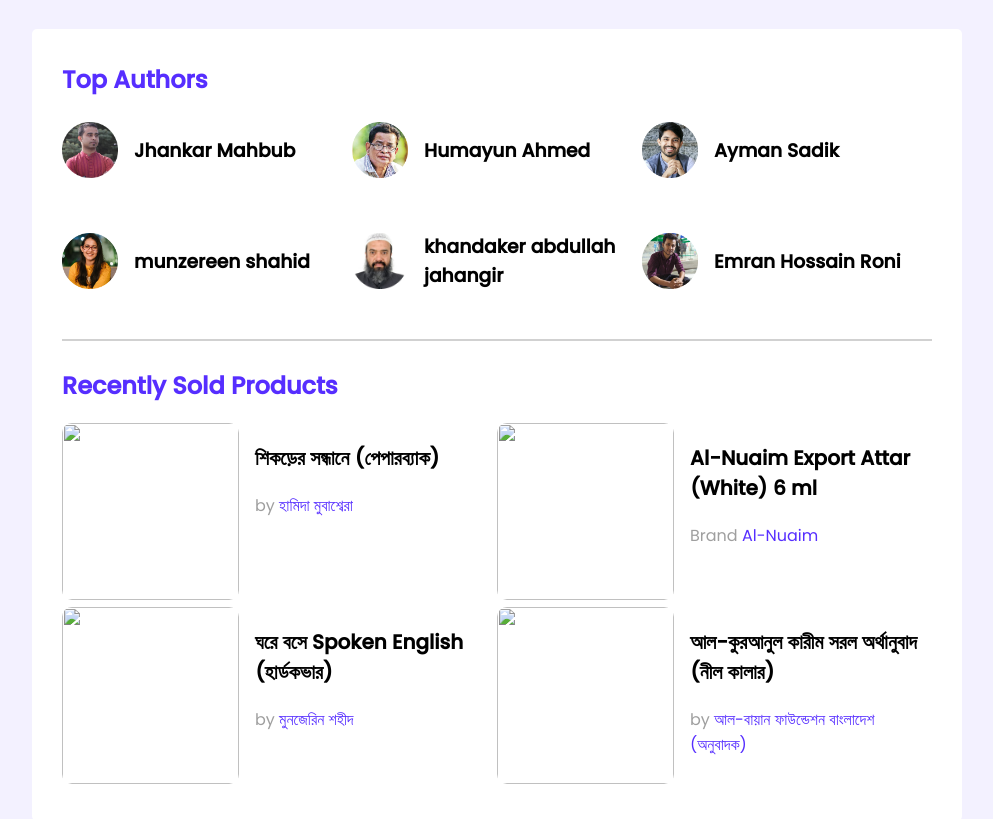
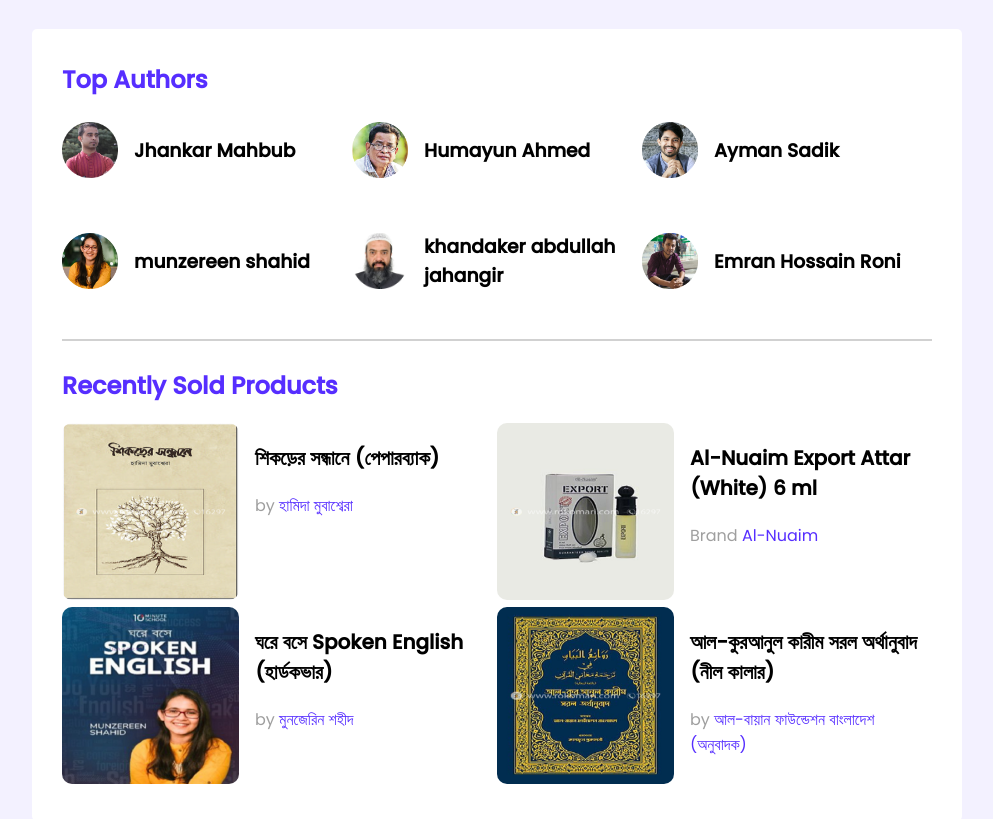
Before and after one commit to Emran321/Responsive-html-css, a plain HTML site: page index.html in a window 1280 px wide. Shown: the top 819 px of the page, without its empty margins (143-1136 px from the left). Drawn offline with Linux system fonts and the light colour scheme; the site is published under a folder, as on GitHub Pages, so addresses that start at the root find nothing; a web font is replaced by a local one.

Commit message:
first commit

```diff
--- a/index.html
+++ b/index.html
@@ -57,7 +57,7 @@
                 <div class="blogs">
                     <article class="blog">
                         <div class="thumbnail">
-                            <img src="/images/blogs/blog-1.png" alt="">
+                            <img src="images/blogs/blog-1.png" alt="">
                         </div>
                         <div class="blog-info">
                             <h3 class="blog-title">শিকড়ের সন্ধানে (পেপারব্যাক)</h3>
@@ -68,7 +68,7 @@
                     </article>
                     <article class="blog">
                         <div class="thumbnail">
-                            <img src="/images/blogs/blog-2.png" alt="">
+                            <img src="images/blogs/blog-2.png" alt="">
                         </div>
                         <div class="blog-info">
                             <h3 class="blog-title">Al-Nuaim Export Attar (White) 6 ml</h3>
@@ -78,7 +78,7 @@
                     </article>
                     <article class="blog">
                         <div class="thumbnail">
-                            <img src="/images/blogs/blog-3.png" alt="">
+                            <img src="images/blogs/blog-3.png" alt="">
                         </div>
                         <div class="blog-info">
                             <h3 class="blog-title">ঘরে বসে Spoken English (হার্ডকভার)</h3>
@@ -89,7 +89,7 @@
                     </article>
                     <article class="blog">
                         <div class="thumbnail">
-                            <img src="/images/blogs/blog-4.png" alt="">
+                            <img src="images/blogs/blog-4.png" alt="">
                         </div>
                         <div class="blog-info">
                             <h3 class="blog-title">আল-কুরআনুল কারীম সরল অর্থানুবাদ (নীল কালার)</h3>
@@ -124,7 +124,7 @@
                                 <span>(5)</span>
                                 <div>
                                     <a class="green">Product in stock</a>
-                                     <h3 class="price">TK. 110</h3>
+                                    <h3 class="price">TK. 110</h3>
                                 </div>
                             </div>
                         </div>
@@ -147,7 +147,7 @@
                                 <span>(4)</span>
                                 <div>
                                     <a class="danger">stock out</a>
-                                     <h3 class="price">TK. 80</h3>
+                                    <h3 class="price">TK. 80</h3>
                                 </div>
                             </div>
                         </div>
@@ -170,7 +170,7 @@
                                 <span>(2)</span>
                                 <div>
                                     <a class="green">Product in stock</a>
-                                     <h3 class="price">TK. 190</h3>
+                                    <h3 class="price">TK. 190</h3>
                                 </div>
                             </div>
                         </div>
```
Also changed, not shown: 1 other file.
